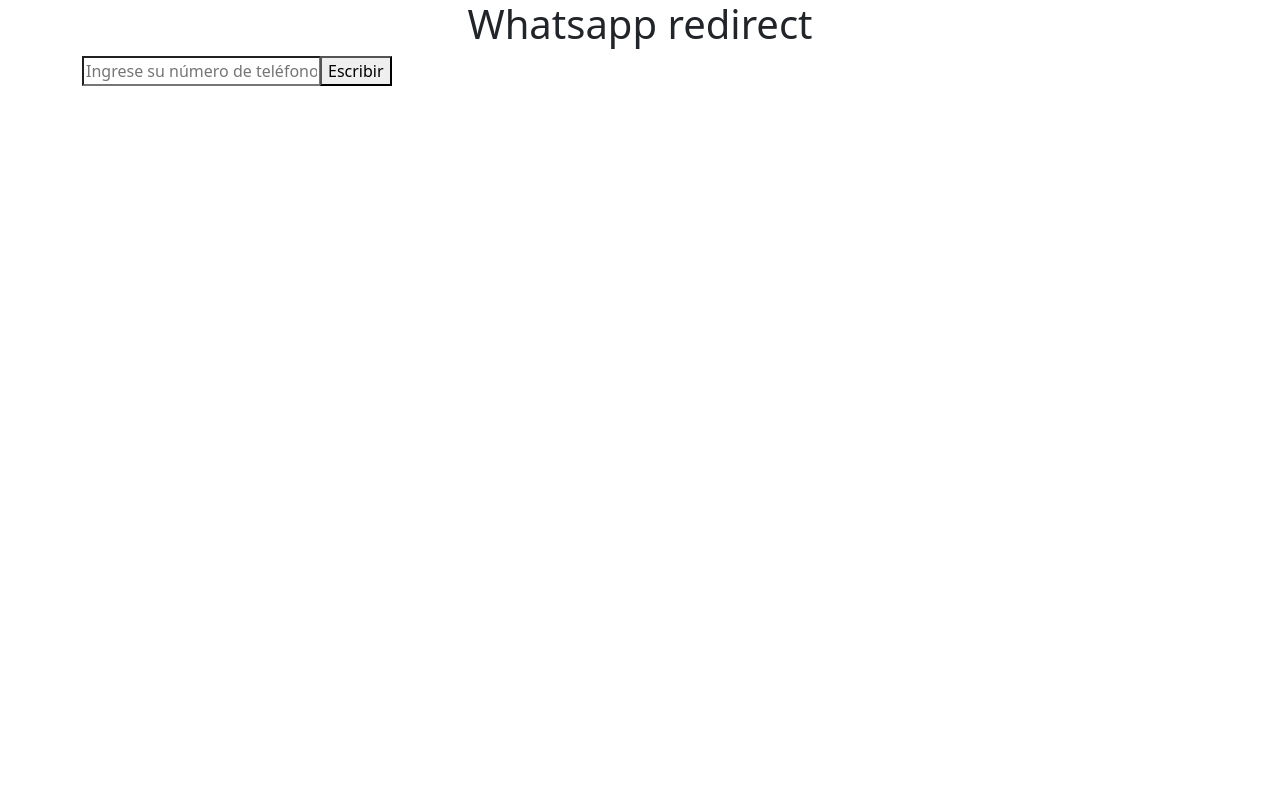
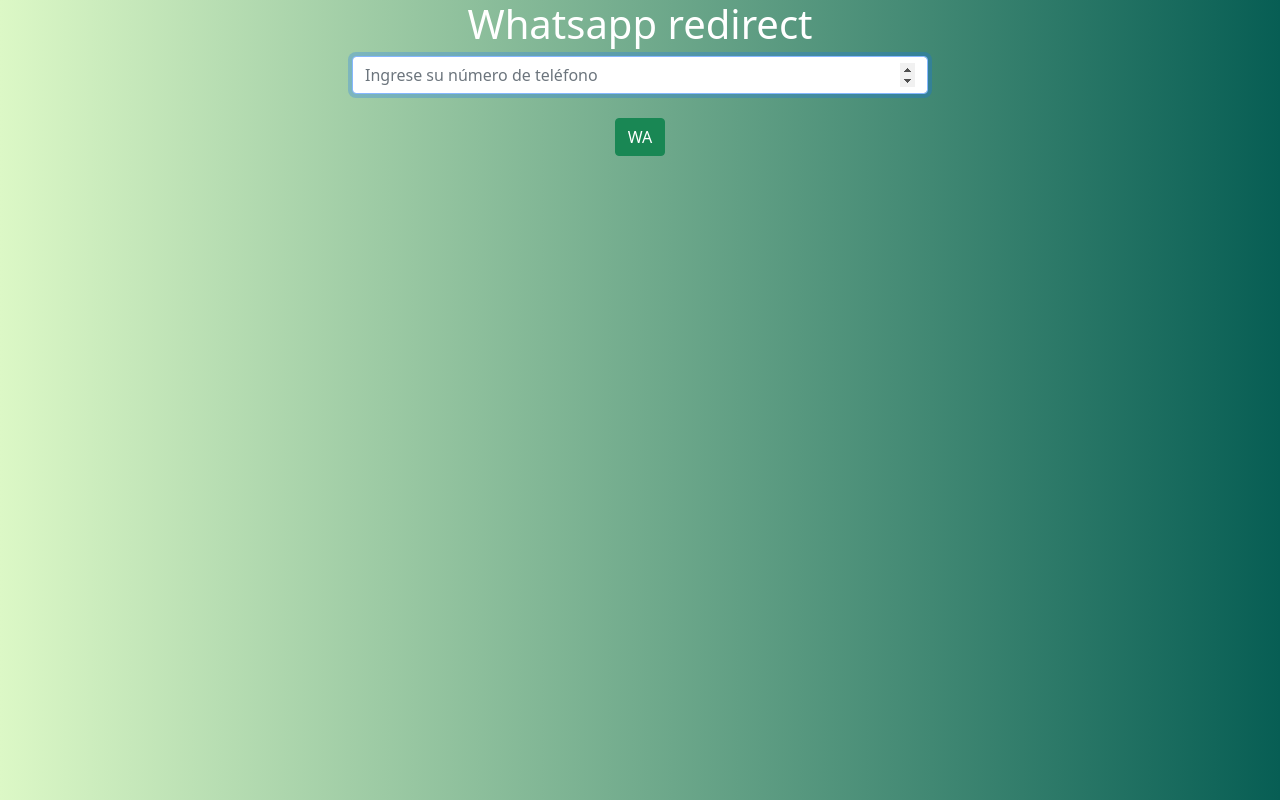
Before and after one commit to fenriquegimenez-zz/whatsapp-redirect, a Next.js app: page / in a window 1280 px wide. Built offline with nearby package versions, Linux system fonts and the light colour scheme.

Commit message:
styles added

```diff
--- a/src/components/Layout.tsx
+++ b/src/components/Layout.tsx
@@ -3,7 +3,17 @@
 }
 
 const Layout = ({ children }: LayoutChild) => {
-  return <div className="container vh-100 text-center">{children}</div>
+  return (
+    <div
+      className="container-fluid vh-100 text-center "
+      style={{
+        background:
+          "linear-gradient(90deg, rgba(220,248,198,1) 0%, rgba(7,94,84,1) 100%)",
+      }}
+    >
+      {children}
+    </div>
+  )
 }
 
 export default Layout
--- a/src/components/form.tsx
+++ b/src/components/form.tsx
@@ -1,7 +1,13 @@
-import { useState, FormEvent } from "react"
+import { useState, useEffect, useRef, FormEvent } from "react"
+import WAlogo from "../images/whatsapp-icon.svg"
 
 const Form = () => {
   const [phone, setPhone] = useState("")
+  const inputRef = useRef<HTMLInputElement>(null)
+
+  useEffect(() => {
+    inputRef.current?.focus()
+  }, [])
 
   function redirect(event: FormEvent) {
     event.preventDefault()
@@ -9,13 +15,24 @@
   }
 
   return (
-    <form className="input-group">
-      <input
-        type="text"
-        onChange={e => setPhone(e.target.value)}
-        placeholder="Ingrese su número de teléfono"
-      />
-      <button onClick={e => redirect(e)}>Escribir</button>
+    <form
+      className="container"
+      style={{
+        maxWidth: "600px",
+      }}
+    >
+      <div className="input-group my-2">
+        <input
+          type="number"
+          onChange={e => setPhone(e.target.value)}
+          placeholder="Ingrese su número de teléfono"
+          className="form-control"
+          ref={inputRef}
+        />
+      </div>
+      <button onClick={e => redirect(e)} className="btn btn-success mt-3">
+        WA
+      </button>
     </form>
   )
 }
--- a/src/pages/index.tsx
+++ b/src/pages/index.tsx
@@ -3,7 +3,7 @@
 const index = () => {
   return (
     <>
-      <h1>Whatsapp redirect</h1>
+      <h1 className="text-white">Whatsapp redirect</h1>
       <Form />
     </>
   )
```
